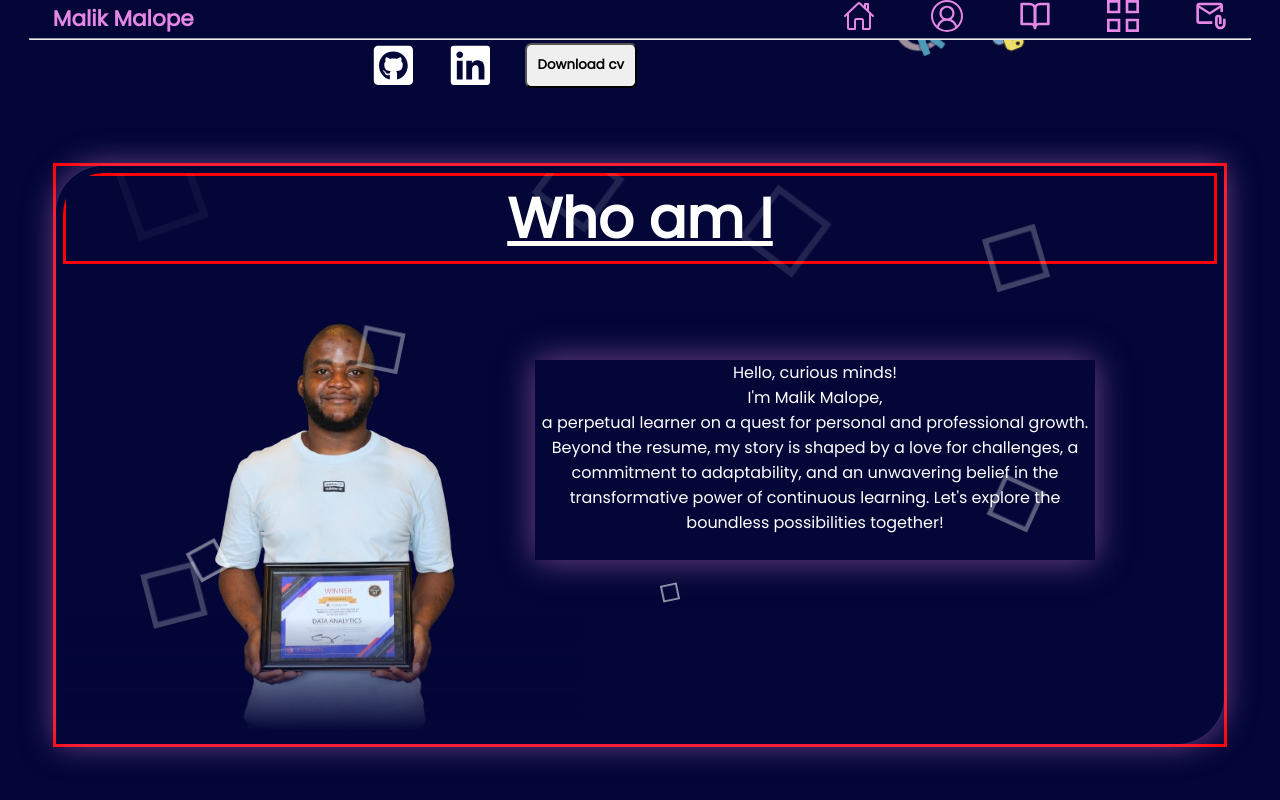
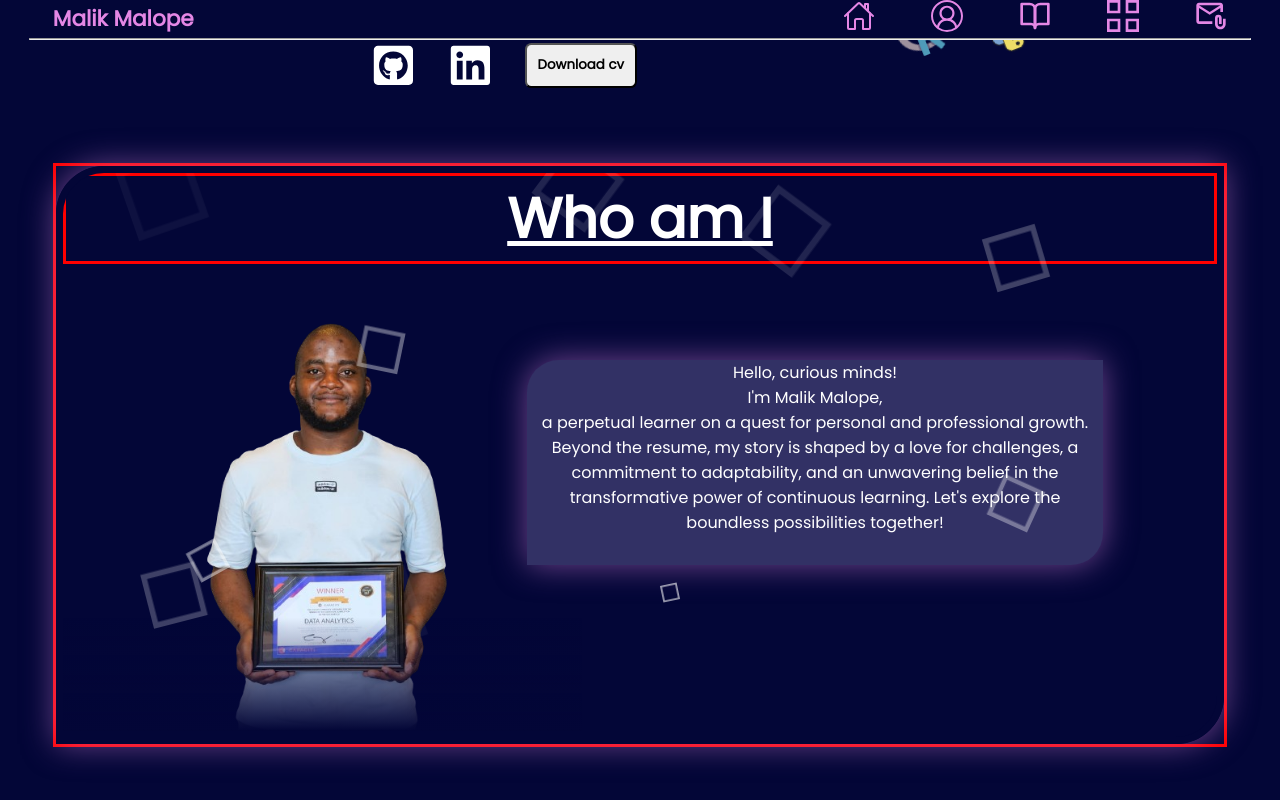
Before and after one commit to libSpace/my-react-portfolio-one, a React (Create React App) app: page / in a window 1280 px wide. In both pictures the pointer is over the element 815 px from the left and 1093 px from the top of the page. Shown: the part 634-1434 px from the top of the page. Built offline with nearby package versions, Linux system fonts and the light colour scheme.

Commit message:
About me text edited and aligned

```diff
--- a/src/component/About.css
+++ b/src/component/About.css
@@ -63,11 +63,24 @@
     margin: 2rem;
     /* margin-top: 6rem; */
     transform: translateY(4rem);
-    box-shadow: 0 0 2rem rgba(228, 135, 229, 0.5);
+    border-top-left-radius: 2rem;
+    border-bottom-right-radius: 2rem;
+    box-shadow: 0 0 2rem rgba(228, 135, 229, 0.1);
+    transition: box-shadow 0.5s ease-in-out;
+    transition: background-color 0.6s ease-in-out;
+    transition: height 0.6s ease-in-out;
+    transition: width 0.6s ease-in-out;
 }
 
-.text-right{
-
+.text-right:hover{
+    box-shadow: 0 0 2rem rgba(228, 135, 229, 0.5);
+    animation: ease-in;
+    background-color: #323165;
+    transition: background-color 0.4s ease-in-out;
+    width: 36rem;
+    height: 12.8rem;
+    transition: height 0.6s ease-in-out;
+    transition: width 0.6s ease-in-out;
 }
 .text{
     justify-content: center;
```
